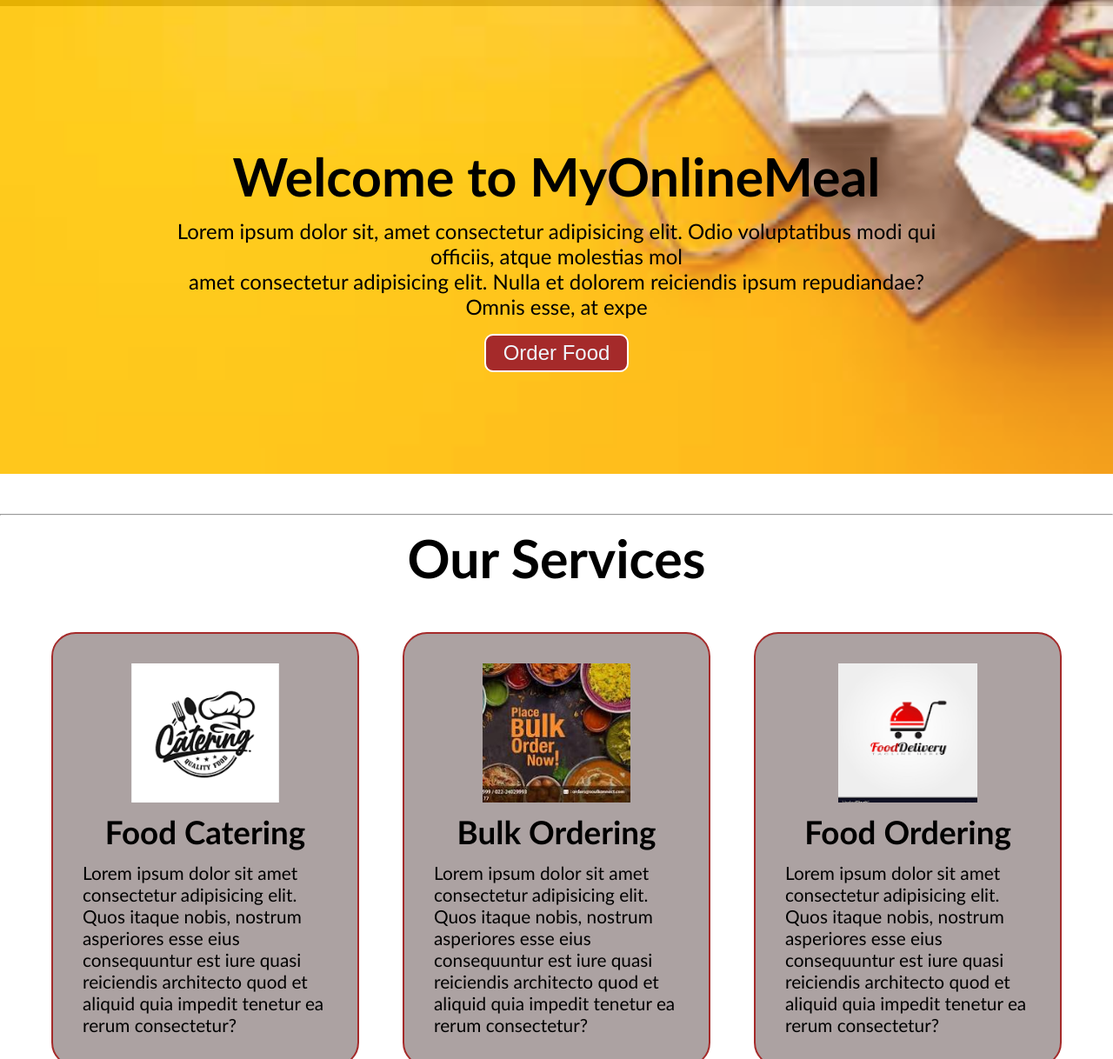
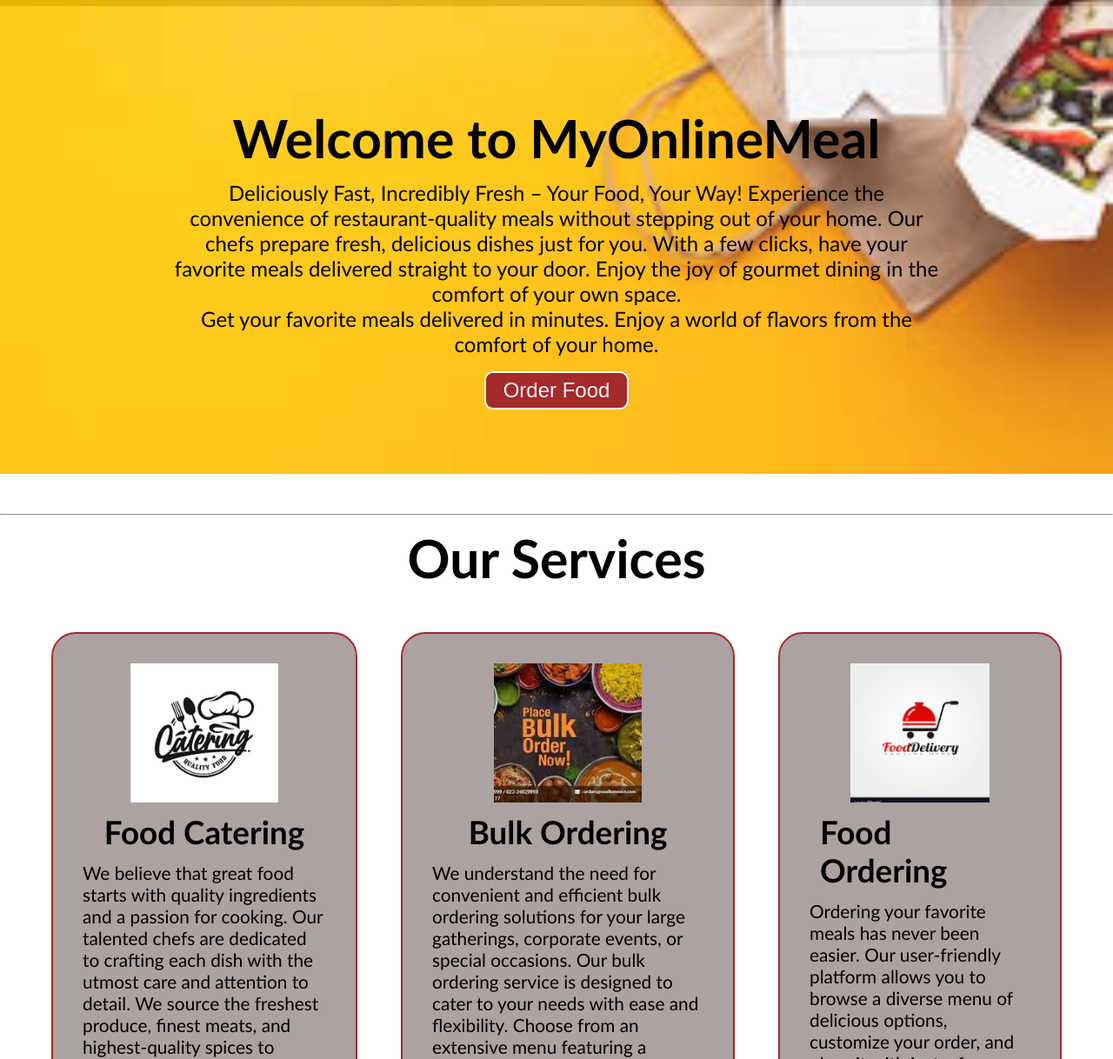
Before and after one commit to Smit2817/fooooo, a plain HTML site: page index.html in a window 1280 px wide. Shown: the part 82-1300 px from the top of the page at 87% size. Drawn offline with Linux system fonts and the light colour scheme.

Commit message:
Update index.html

```diff
--- a/index.html
+++ b/index.html
@@ -26,12 +26,11 @@
     <section id="home">
         <h1 class="h-primary">Welcome to MyOnlineMeal</h1>
         <p>
-            Lorem ipsum dolor sit, amet consectetur adipisicing elit. Odio voluptatibus modi qui officiis, atque
-            molestias mol
+            Deliciously Fast, Incredibly Fresh – Your Food, Your Way!
+            Experience the convenience of restaurant-quality meals without stepping out of your home. Our chefs prepare fresh, delicious dishes just for you. With a few clicks, have your favorite meals delivered straight to your door. Enjoy the joy of gourmet dining in the comfort of your own space.
         </p>
         <p>
-             amet consectetur adipisicing elit. Nulla et dolorem reiciendis ipsum repudiandae?
-            Omnis esse, at expe
+             Get your favorite meals delivered in minutes. Enjoy a world of flavors from the comfort of your home.
         </p>
         <button class="btn">Order Food</button>
     </section>
@@ -42,23 +41,23 @@
             <div class="box">
                 <img src="food catering.png" alt="" srcset="">
                 <h2 class="h-secondary center">Food Catering</h2>
-                <p class="center">Lorem ipsum dolor sit amet consectetur adipisicing elit. Quos itaque nobis, nostrum
-                    asperiores esse eius consequuntur est iure quasi reiciendis architecto quod et aliquid quia impedit
-                    tenetur ea rerum consectetur?</p>
+                <p class="center">We believe that great food starts with quality ingredients and a passion for cooking. Our talented chefs are dedicated to crafting each dish with the utmost care and attention to detail. We source the freshest produce, finest meats, and highest-quality spices to ensure every meal is a culinary masterpiece. From the sizzling sounds of the kitchen to the aromatic scents of herbs and spices, every step of our food-making process is designed to create a delightful dining experience. Whether it’s a hearty breakfast, a nutritious lunch, or an indulgent dinner, our commitment to excellence shines through in every bite. Join us in celebrating the art of food making, where every dish is a testament to our love for delicious, home-cooked meals.
+
+</p>
             </div>
             <div class="box">
                 <img src="bilk order.png" alt="" srcset="">
                 <h2 class="h-secondary center">Bulk Ordering</h2>
-                <p class="center">Lorem ipsum dolor sit amet consectetur adipisicing elit. Quos itaque nobis, nostrum
-                    asperiores esse eius consequuntur est iure quasi reiciendis architecto quod et aliquid quia impedit
-                    tenetur ea rerum consectetur?</p>
+                <p class="center">We understand the need for convenient and efficient bulk ordering solutions for your large gatherings, corporate events, or special occasions. Our bulk ordering service is designed to cater to your needs with ease and flexibility. Choose from an extensive menu featuring a variety of delectable dishes, all made with the freshest ingredients and crafted to perfection. Whether you’re feeding a team of employees, hosting a large party, or organizing a community event, we ensure that every meal is prepared with the same level of care and quality. Our dedicated team will work with you to customize your order, accommodate dietary preferences, and ensure timely delivery. With [Your Food Service], enjoy the convenience of hassle-free bulk ordering and delight your guests with delicious food that satisfies every palate.
+
+</p>
             </div>
             <div class="box">
                 <img src="download.png" alt="" srcset="">
                 <h2 class="h-secondary center">Food Ordering</h2>
-                <p class="center">Lorem ipsum dolor sit amet consectetur adipisicing elit. Quos itaque nobis, nostrum
-                    asperiores esse eius consequuntur est iure quasi reiciendis architecto quod et aliquid quia impedit
-                    tenetur ea rerum consectetur?</p>
+                <p class="center">Ordering your favorite meals has never been easier. Our user-friendly platform allows you to browse a diverse menu of delicious options, customize your order, and place it with just a few clicks. Whether you're in the mood for a quick bite or a full-course dinner, you can effortlessly explore our offerings and find exactly what you’re craving. We prioritize your convenience and satisfaction by providing real-time updates on your order status, ensuring a seamless and enjoyable experience from start to finish. With [Your Food Service], enjoy the ease of ordering exceptional food online and have it delivered hot and fresh to your door, ready to savor whenever you are.
+
+</p>
             </div>
         </div>
     </section>
```
